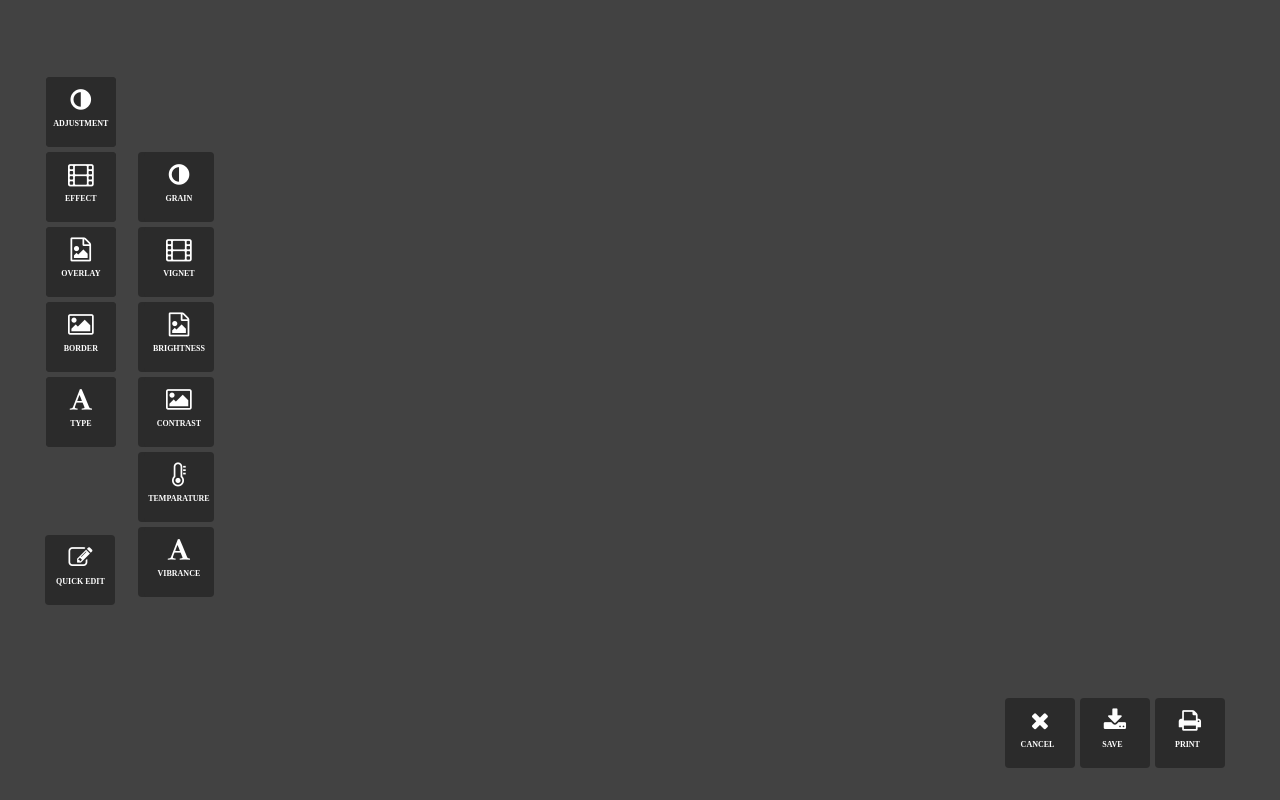
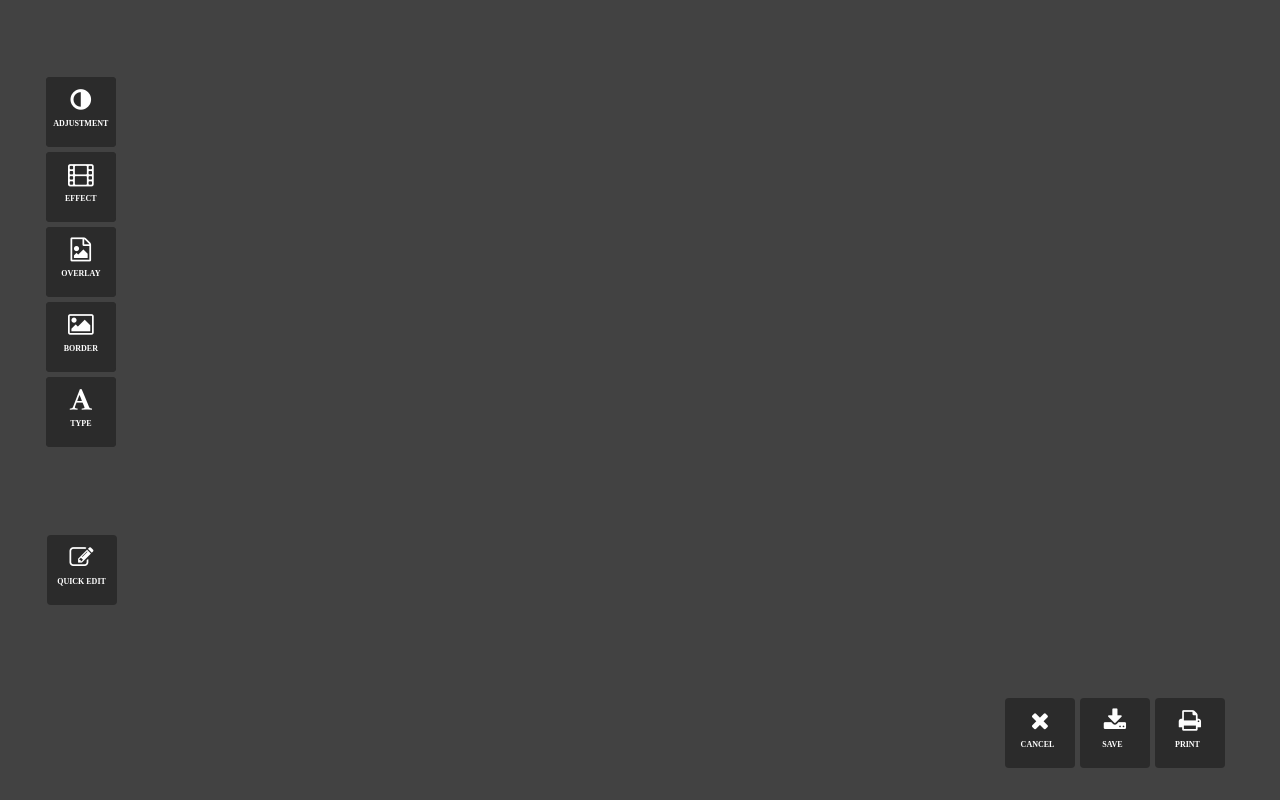
Before and after one commit to SimonszDenver/photo-tub, an Angular app: page /edit-image in a window 1280 px wide. Built offline with nearby package versions, Linux system fonts and the light colour scheme.

Commit message:
Finish Display of Options of quick edit button

```diff
--- a/src/app/app.module.ts
+++ b/src/app/app.module.ts
@@ -8,6 +8,7 @@ import {EditButtonService} from './edit-button.service';
 import {OperationButtonService} from './operation-button.service';
 import { AppRoutingModule } from './/app-routing.module';
 import {QuickEditOptionsService} from './quick-edit-options.service';
+import {QuickEditButtonService} from './quick-edit-button.service';
 
 
 @NgModule({
@@ -19,7 +20,7 @@ import {QuickEditOptionsService} from './quick-edit-options.service';
     BrowserModule,
     AppRoutingModule
   ],
-  providers: [EditButtonService, OperationButtonService, QuickEditOptionsService],
+  providers: [EditButtonService, OperationButtonService, QuickEditOptionsService, QuickEditButtonService],
   bootstrap: [AppComponent]
 })
 export class AppModule { }
--- a/src/app/edit-image/edit-image.component.css
+++ b/src/app/edit-image/edit-image.component.css
@@ -51,7 +51,7 @@ ul{
   font-size: 8px;
   font-weight: bolder;
   background-color: #2B2B2B;
-  margin-top: 8%;
+  /*margin-top: 8%;*/
   border-radius: 0.5em;
   margin-left: 34%;
   margin-top: 80%;
@@ -67,6 +67,6 @@ ul{
   background-color: #2B2B2B;
   margin-top: 5px;
   border-radius: 0.5em;
-  margin-left: 8%;
+  /*margin-left: 8%;*/
   position: inherit;
 }
--- a/src/app/edit-image/edit-image.component.html
+++ b/src/app/edit-image/edit-image.component.html
@@ -12,15 +12,20 @@
     </ul>
 
     <!-- load quick edit button -->
-  <div id="quick-edit">
+    <ul style="list-style: none; float: left">
+      <li class="quick-edit-list" [class.selected]="selectedButton && selectedButton.name === button.name" *ngFor="let button of quick_edit">
+        <div class="quick-edit-button" id="quick-edit" style="margin-left: 1%;"
+              (mouseenter)="onSelectButton(button)" (mouseleave)="onDeselectButton()">
           <i style="margin-top: 10px" class="fa fa-pencil-square-o fa-3x" aria-hidden="true"></i><br>
-    <div style="margin-top: 8px">QUICK EDIT</div>
+          <div style="margin-top: 8px">{{button.name | uppercase}}</div>
         </div>
+      </li>
+    </ul>
   </div>
 
   <!-- load options of quick edit button -->
 
-  <ul style="list-style: none;float: left; position: static; margin-top: 11%">
+  <ul style="list-style: none;float: left; position: static; margin-top: 11.2%;" *ngIf="selectedButton">
     <li class="quick-edit-button" *ngFor="let button of quick_edit_buttons">
       <div class="quick-edit-button" id="{{ button.id }}">
         <i style="color: white; margin-top: 10px;" class="{{button.icon}} fa-3x" aria-hidden="true"></i>
@@ -41,5 +46,4 @@
   </ul>
 
 
-
 </div>
--- a/src/app/edit-image/edit-image.component.ts
+++ b/src/app/edit-image/edit-image.component.ts
@@ -1,8 +1,9 @@
-import { Component, OnInit } from '@angular/core';
+import {Component, Input, OnInit} from '@angular/core';
 import { Button } from '../../button';
 import {EditButtonService} from '../edit-button.service';
 import {OperationButtonService} from '../operation-button.service';
 import {QuickEditOptionsService} from '../quick-edit-options.service';
+import {QuickEditButtonService} from '../quick-edit-button.service';
 
 @Component({
   selector: 'app-edit-image',
@@ -10,16 +11,27 @@ import {QuickEditOptionsService} from '../quick-edit-options.service';
   styleUrls: ['./edit-image.component.css']
 })
 export class EditImageComponent implements OnInit {
-
+  @Input() quick_edit_button: Button;
+  selectedButton: Button;
   edit_buttons: Button[];
   operation_buttons: Button[];
   quick_edit_buttons: Button[];
+  quick_edit: Button[];
   constructor(private edit_button_service: EditButtonService
               , private operation_button_service: OperationButtonService
-              , private quick_edit_button_service: QuickEditOptionsService) { }
+              , private quick_edit_button_service: QuickEditOptionsService
+              , private quick_edit_service: QuickEditButtonService) { }
 
   ngOnInit() {
     this.getButtons();
+  }
+
+  onSelectButton(button) {
+    this.selectedButton =  button;
+  }
+
+  onDeselectButton(){
+    this.selectedButton = null;
   }
   getButtons(): void {
     const buttons = this.edit_button_service.getButtons();
@@ -28,6 +40,8 @@ export class EditImageComponent implements OnInit {
     this.operation_buttons = operation_buttons;
     const quick_edit_buttons = this.quick_edit_button_service.getButtons();
     this.quick_edit_buttons = quick_edit_buttons;
+    const quick_edit = this.quick_edit_service.getButton();
+    this.quick_edit = quick_edit;
   }
 
 }
--- /dev/null
+++ b/src/app/quick-edit-button.service.ts
@@ -0,0 +1,18 @@
+import { Injectable } from '@angular/core';
+import {Button} from '../button';
+
+const button = [
+  {
+    id: 1,
+    icon: 'fa fa-pencil-square-o',
+    name: 'quick edit'
+  }
+];
+@Injectable()
+export class QuickEditButtonService {
+
+  constructor() { }
+  getButton(): Button[]{
+    return button;
+  }
+}
```
Also changed, not shown: 1 other file (tests, documents, lock files or other folders). Lines whose indentation alone changed are shown as unchanged.
